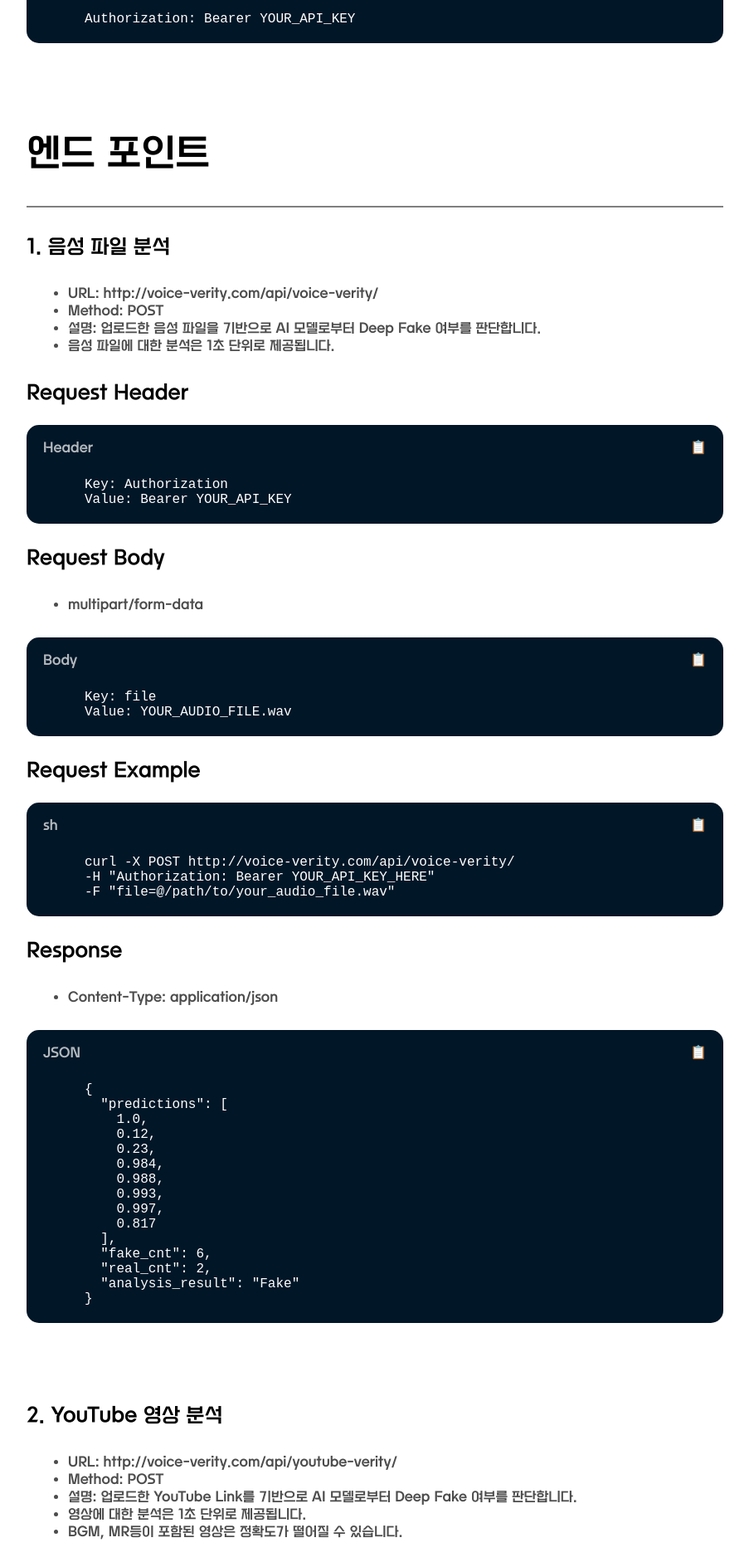
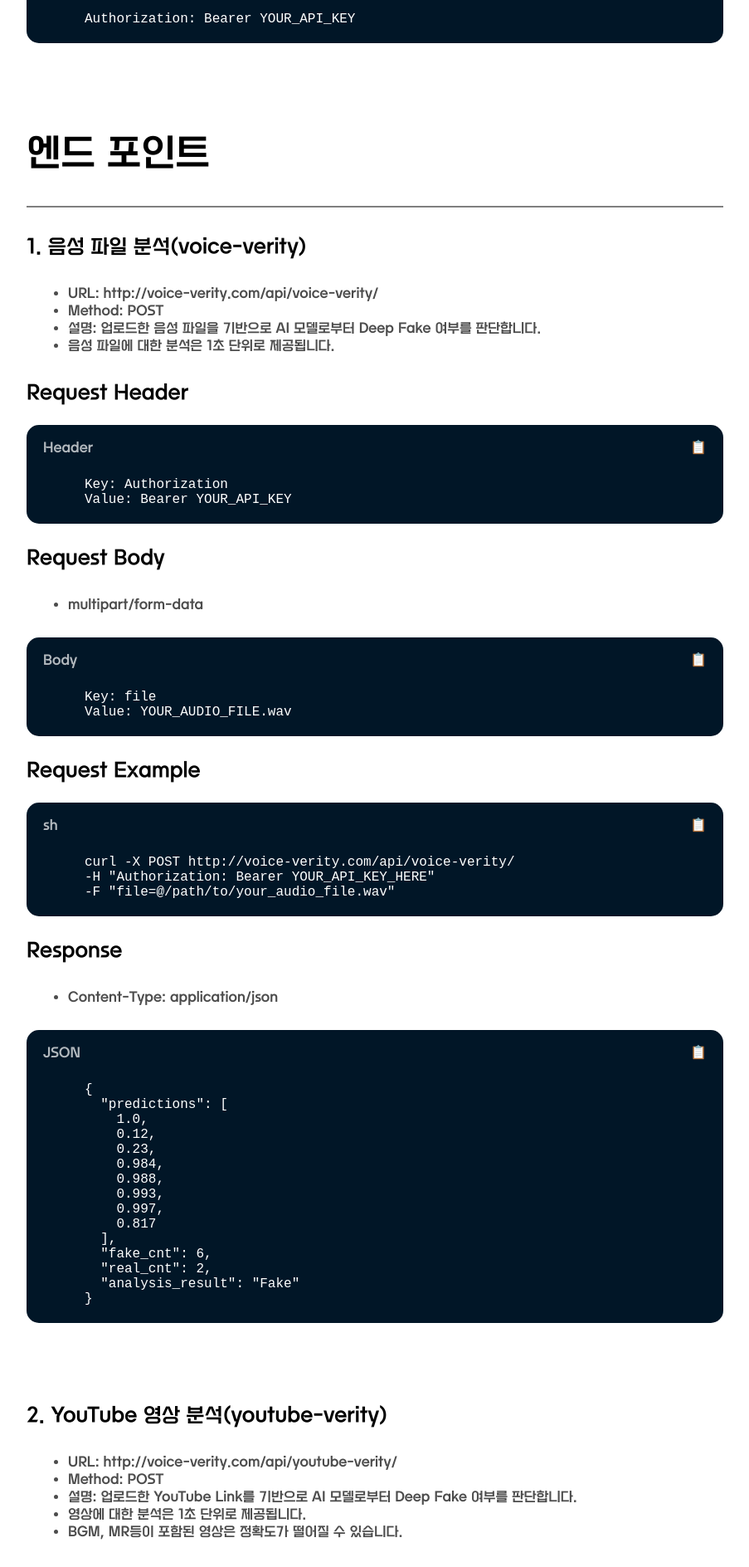
Before and after one commit to kyudori/KT_AIVLE_School_Big_Project, a Next.js app in the folder frontend/: page /docs in a window 1280 px wide. Shown: the part 1619-3507 px from the top of the page at 83% size, without its empty margins (368-1271 px from the left). Built offline with nearby package versions, Linux system fonts and the light colour scheme.

Commit message:
docs
Signed-off-by: Han Kyuhyun <khh5345@naver.com>

```diff
--- a/frontend/pages/docs.js
+++ b/frontend/pages/docs.js
@@ -192,7 +192,7 @@ export default function Documentation() {
               <h2>엔드 포인트</h2>
               <hr />
               <div style={{ marginBottom: "50px" }}>
-                <h3>1. 음성 파일 분석</h3>
+                <h3>1. 음성 파일 분석(voice-verity)</h3>
                 <ul>
                   <li>URL: http://voice-verity.com/api/voice-verity/</li>
                   <li>Method: POST</li>
@@ -301,7 +301,7 @@ Value: YOUR_AUDIO_FILE.wav`)
                 </div>
               </div>
               <div style={{ height: "20px" }} />
-              <h3>2. YouTube 영상 분석</h3>
+              <h3>2. YouTube 영상 분석(youtube-verity)</h3>
 <ul>
   <li>URL: http://voice-verity.com/api/youtube-verity/</li>
   <li>Method: POST</li>
@@ -406,7 +406,7 @@ Value: Bearer YOUR_API_KEY`)
   "analysis_result": "Fake"
 }`}</pre>
 </div>
-              <div style={{ height: "20px" }} />
+              <div style={{ height: "50px" }} />
 
               <h3>3. 서버 상태 체크(Status)</h3>
               <ul>
```
